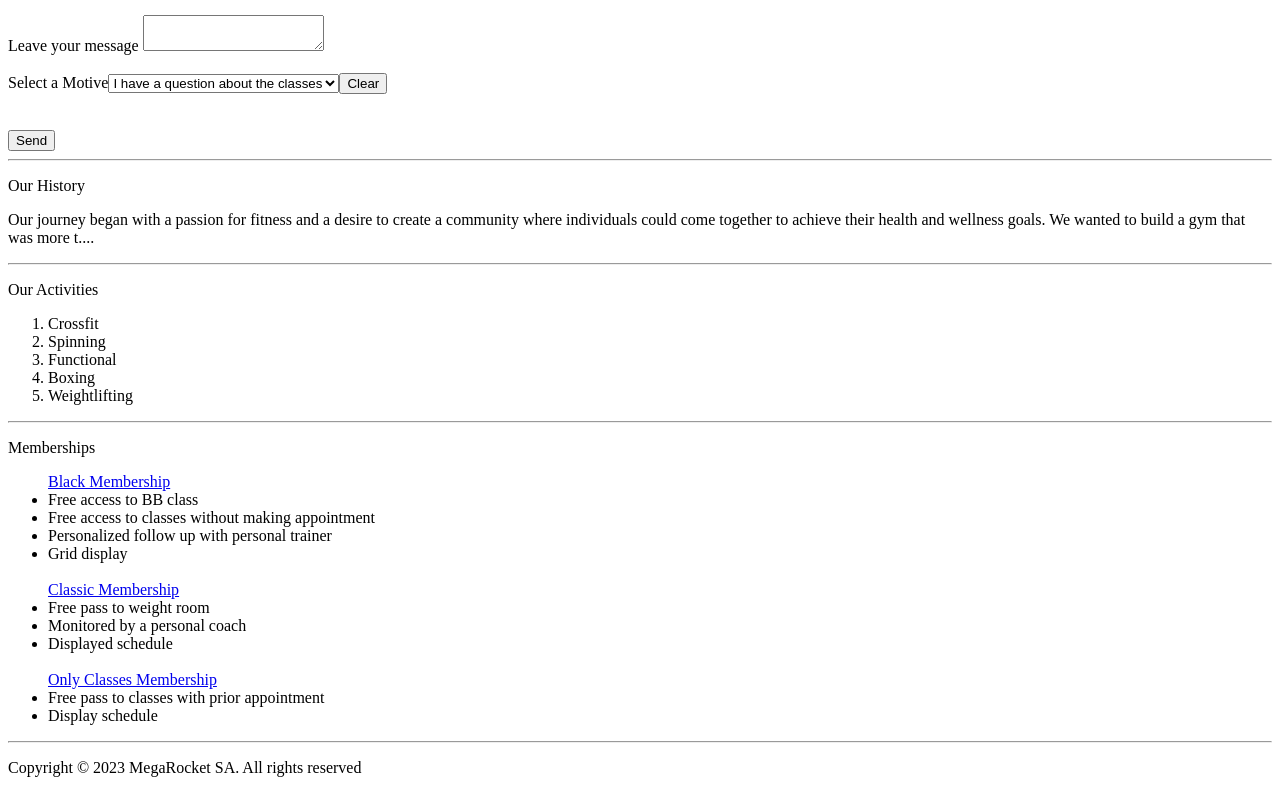
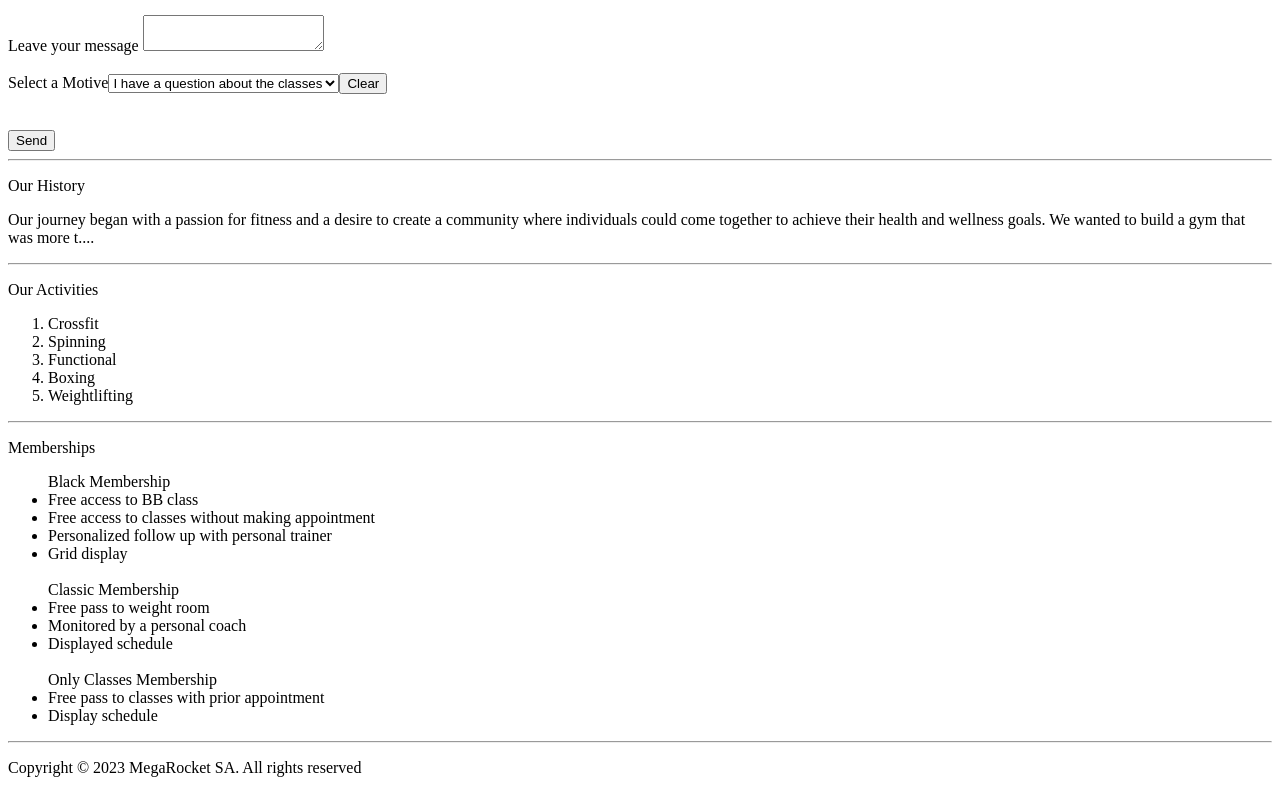
Before and after one commit to nicoleberenice/BASP-M2023, a plain HTML site: page Index.html in a window 1280 px wide. Shown: the part 1210-2003 px from the top of the page. Drawn offline with Linux system fonts and the light colour scheme.

Commit message:
BaSp-W02-2023 Deleted links in memberships

```diff
--- a/Index.html
+++ b/Index.html
@@ -89,18 +89,18 @@
 <hr>
 <p>Memberships</p>
     <ul>
-        <label><a href="file:///C:/Users/Nicky/Downloads/BaSP-M2023/Week-02/index.html">Black Membership </a> </label>
+        <label>Black Membership  </label>
             <li>Free access to BB class</li>
             <li>Free access to classes without making appointment</li>
             <li>Personalized follow up with personal trainer</li>
             <li>Grid display</li>
 <did><br></did>
-        <label><a href="file:///C:/Users/Nicky/Downloads/BaSP-M2023/Week-02/index.html">Classic Membership</a> </label>
+        <label>Classic Membership </label>
             <li>Free pass to weight room</li>
             <li>Monitored by a personal coach</li>
             <li>Displayed schedule</li>
 <did><br></did>
-        <label><a href="file:///C:/Users/Nicky/Downloads/BaSP-M2023/Week-02/index.html">Only Classes Membership</a> </label>
+        <label>Only Classes Membership </label>
             <li>Free pass to classes with prior appointment</li>
             <li>Display schedule</li>
     </ul>
```
